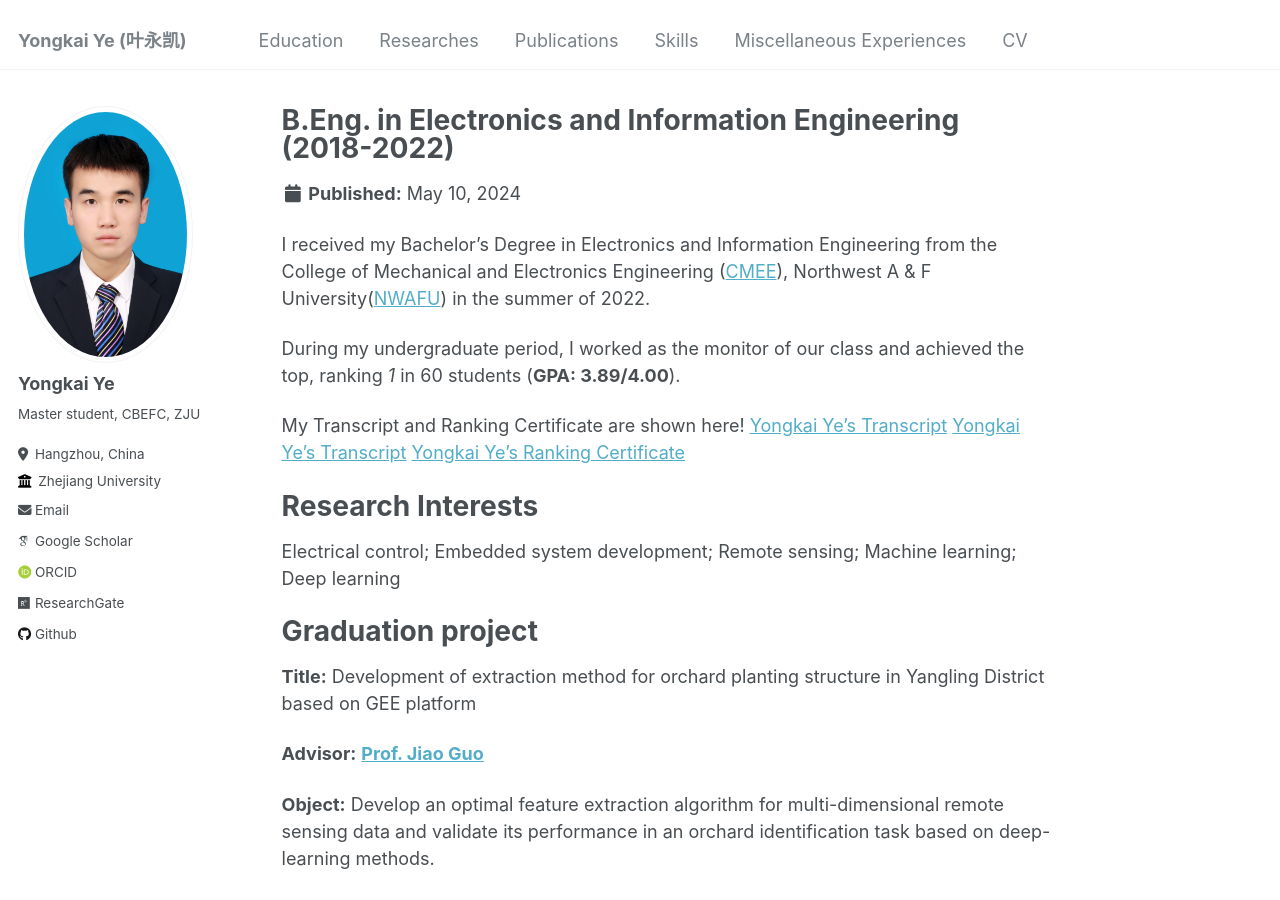
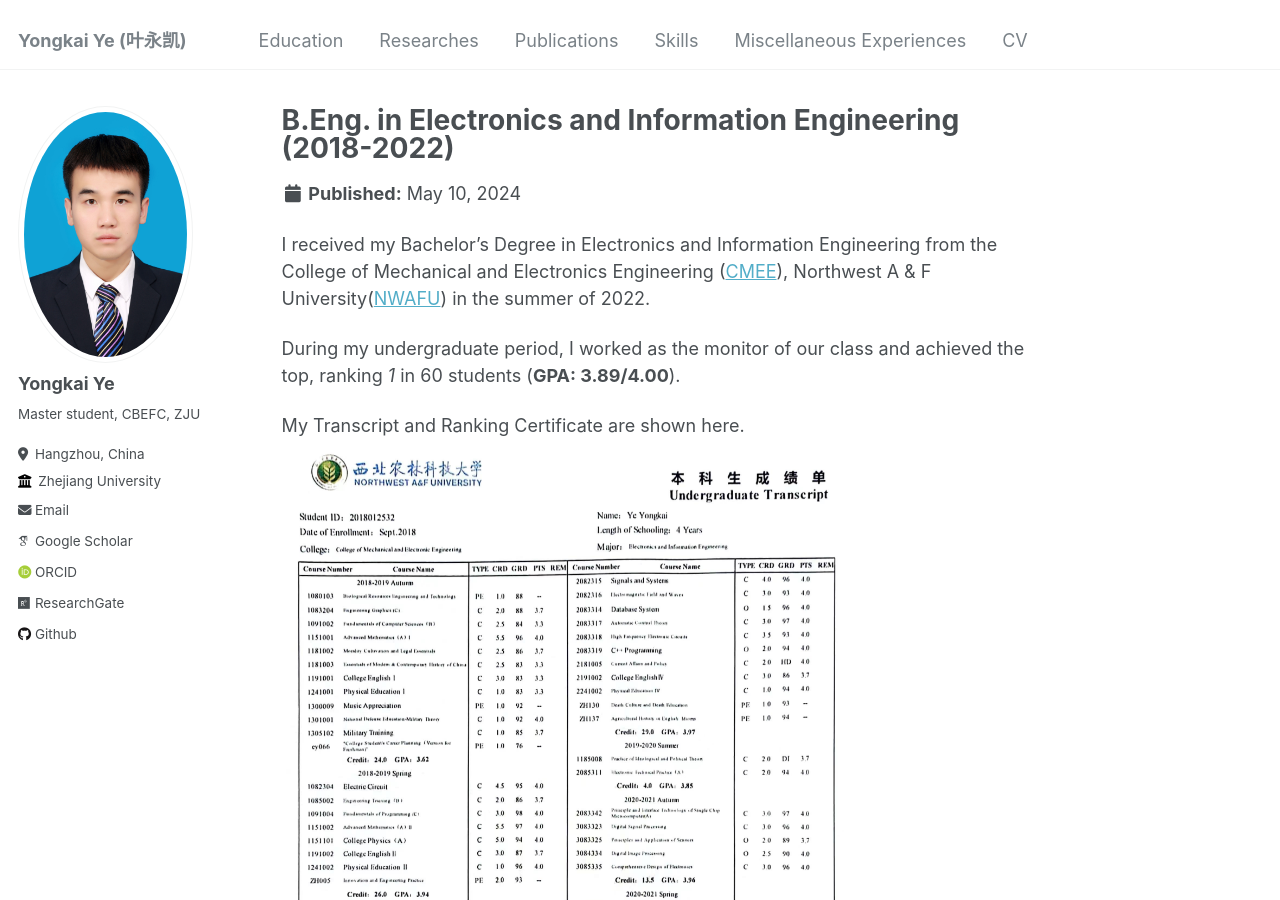
Before and after one commit to Yongkai-Ye/Yongkai-Ye.github.io, a Jekyll site: the page built from _education/nwafu-education-1.md, in a window 1280 px wide and 900 px high. Built offline with Jekyll 4.4.1, drawn with Linux system fonts in a browser that asks for light colours; some web fonts are replaced.

Commit message:
Update nwafu-education-1.md

```diff
--- a/_education/nwafu-education-1.md
+++ b/_education/nwafu-education-1.md
@@ -11,10 +11,10 @@ I received my Bachelor’s Degree in Electronics and Information Engineering fro
 
 During my undergraduate period, I worked as the monitor of our class and achieved the top, ranking *1* in 60 students (**GPA: 3.89/4.00**).
 
-My Transcript and Ranking Certificate are shown here!
-[Yongkai Ye's Transcript](../images/UndergraduateTranscriptEnglish1.jpg){:height="75%" width="75%"}
-[Yongkai Ye's Transcript](../images/UndergraduateTranscriptEnglish2.jpg){:height="75%" width="75%"}
-[Yongkai Ye's Ranking Certificate](../images/RankingCertificate1.png){:height="75%" width="75%"}
+My Transcript and Ranking Certificate are shown here.
+![Yongkai Ye's Transcript](../images/UndergraduateTranscriptEnglish1.jpg){:height="75%" width="75%"}
+![Yongkai Ye's Transcript](../images/UndergraduateTranscriptEnglish2.jpg){:height="75%" width="75%"}
+![Yongkai Ye's Ranking Certificate](../images/RankingCertificate1.png){:height="75%" width="75%"}
 
 Research Interests
 ======
```
